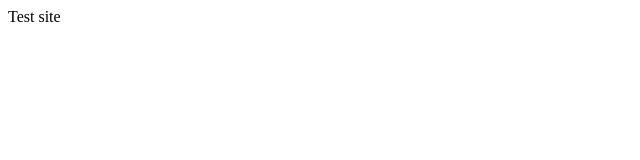
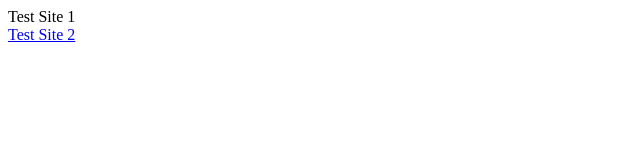
Before and after one commit to RomanPodgornyy/rp-test-site.github.io, a plain HTML site: page index.html in a window 1280 px wide. Shown: the full height of the page, 0-640 px from the left. Drawn offline with Linux system fonts and the light colour scheme.

Commit message:
Update index.html

```diff
--- a/index.html
+++ b/index.html
@@ -1,12 +1,15 @@
 <!DOCTYPE html>
 <html lang="en">
-<head>
-  <meta charset="UTF-8">
-  <meta name="viewport" content="width=device-width, initial-scale=1.0">
-  <title>Test Site</title>
-  <script src="//code-jvs1.jivosite.com/widget/q3LRXD2u4G" async></script>
-</head>
-<body>
-  Test site
-</body>
+	<head>
+		<meta charset="UTF-8" />
+		<meta name="viewport" content="width=device-width, initial-scale=1.0" />
+		<title>Test Site 1</title>
+		<script src="//code-jvs1.jivosite.com/widget/q3LRXD2u4G" async></script>
+	</head>
+	<body>
+		Test Site 1
+		<div>
+			<a href="./site-2.html">Test Site 2</a>
+		</div>
+	</body>
 </html>
```
